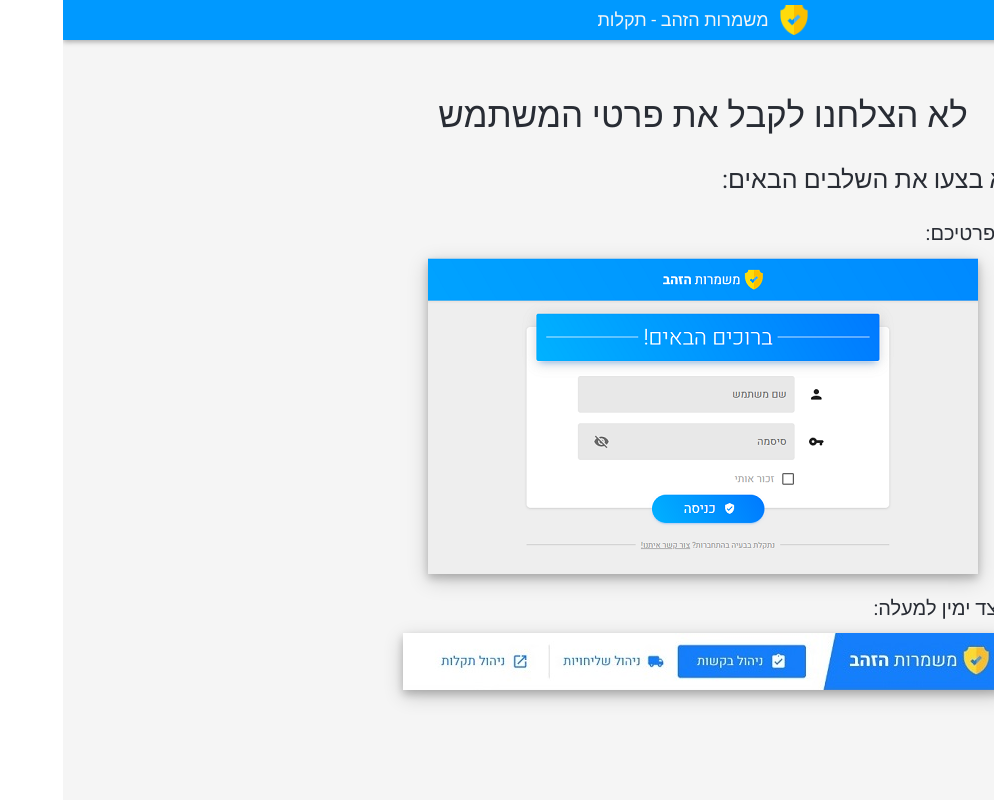
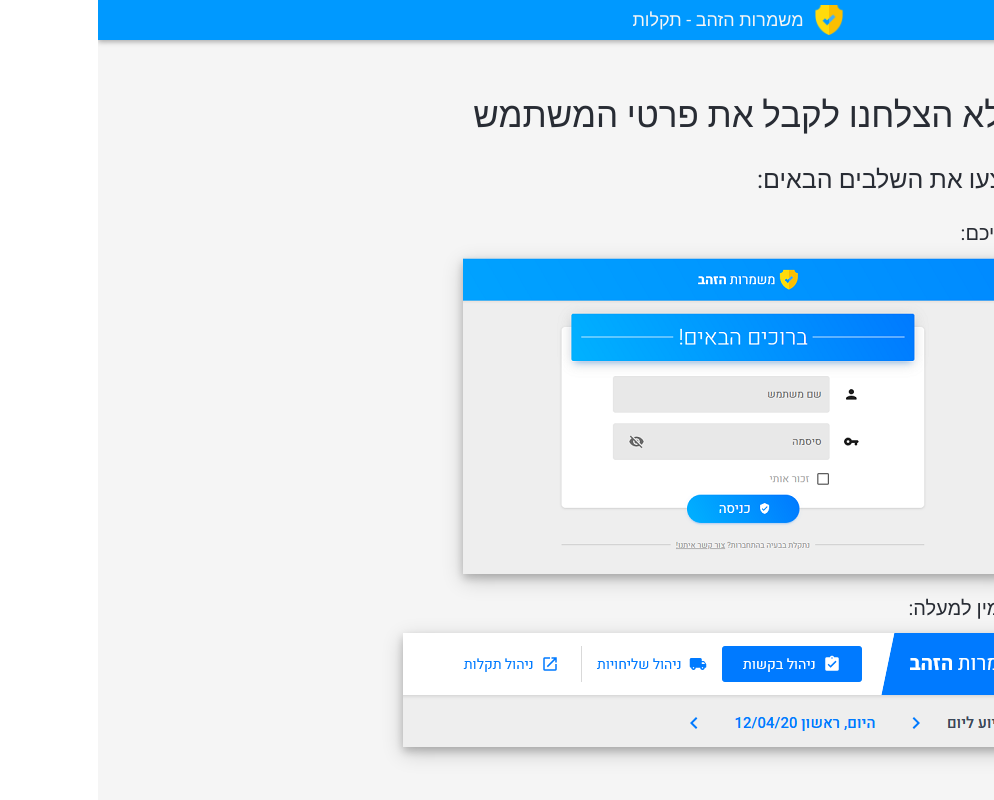
Before and after one commit to sagilaufer1992/guardians-of-the-golden-age, a React (Create React App) app in the folder FE/: page / in a window 1280 px wide. Shown: the whole page, without its empty margins (286-1280 px from the left). Built offline with nearby package versions, Linux system fonts and the light colour scheme; no server answers; what jss-rtl would draw is missing.

Commit message:
updated no-auth image, fix loading when server is down

```diff
--- a/FE/src/App.tsx
+++ b/FE/src/App.tsx
@@ -66,9 +66,8 @@ function App() {
     if (refreshTimeout.current) clearTimeout(refreshTimeout.current);
 
     const newFaults = await getFaultsByDate(user!, date);
-    if (!newFaults) return alert("אירעה שגיאה בעדכון התקלות");
-
-    setFaults(newFaults);
+    if (newFaults) setFaults(newFaults);
+    else alert("אירעה שגיאה בעדכון התקלות");
 
     lastRefreshTime.current = new Date();
     refreshTimeout.current = setTimeout(_refreshFaults, REFRESH_TIMEOUT);
--- a/FE/src/AuthFailedScreen.tsx
+++ b/FE/src/AuthFailedScreen.tsx
@@ -2,8 +2,7 @@ import "./AuthFailedScreen.scss";
 import React from "react";
 
 import loginImg from "./assets/golden-guard-login.png";
-//import openFaultsImg from "./assets/golden-guard-open-faults.png";
-import newNavbarImg from "./assets/golden-guard-new-navbar.jpeg";
+import openFaultsImg from "./assets/golden-guard-open-faults-new.png";
 
 interface Props {
     error: string;
@@ -29,7 +28,7 @@ export default function AuthFailedScreen({ error }: Props) {
                     {"2. "}
                     לחצו על כפתור "ניהול תקלות" שבצד ימין למעלה:
                 </div>
-                <img src={newNavbarImg} />
+                <img src={openFaultsImg} />
             </div>
         </div>
     </div>
```
Also changed, not shown: FE/src/assets/golden-guard-new-navbar.jpeg (deleted), FE/src/assets/golden-guard-open-faults-new.png (added).
